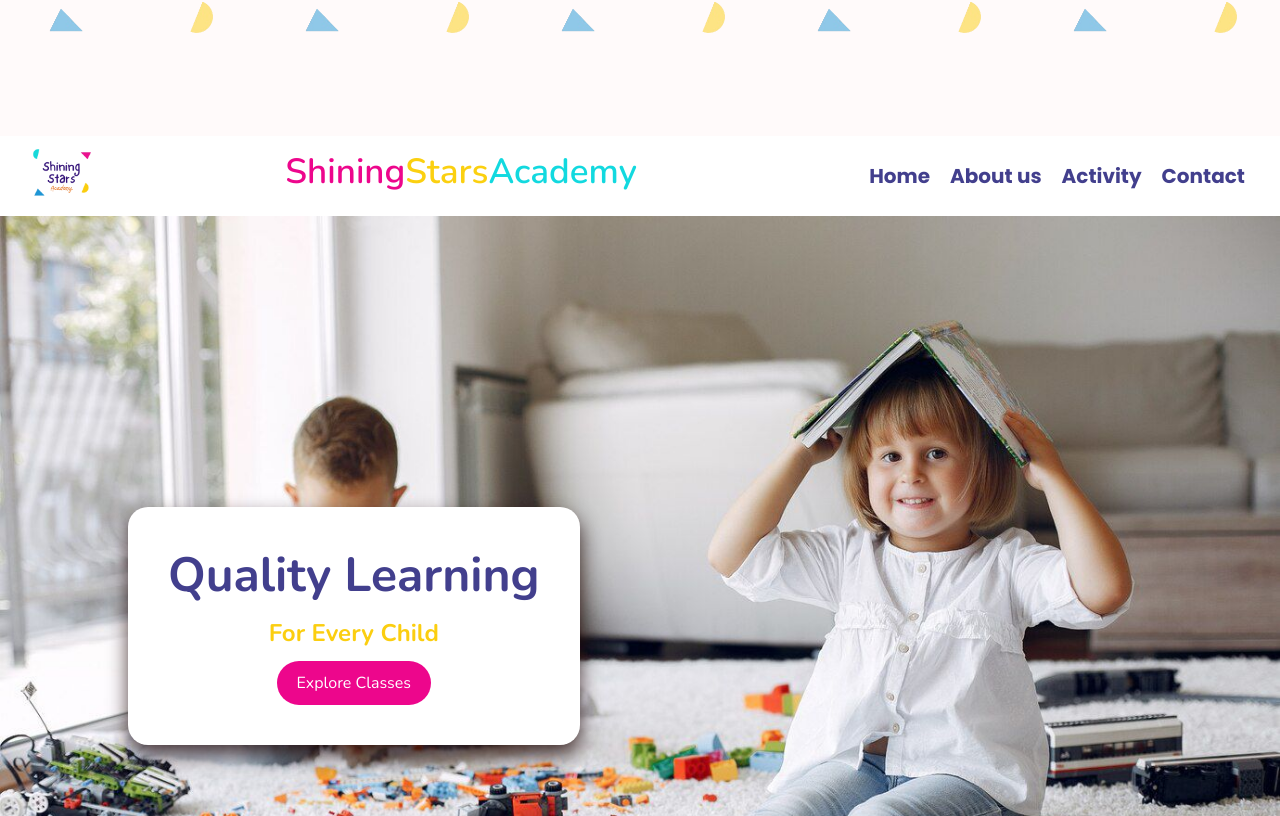
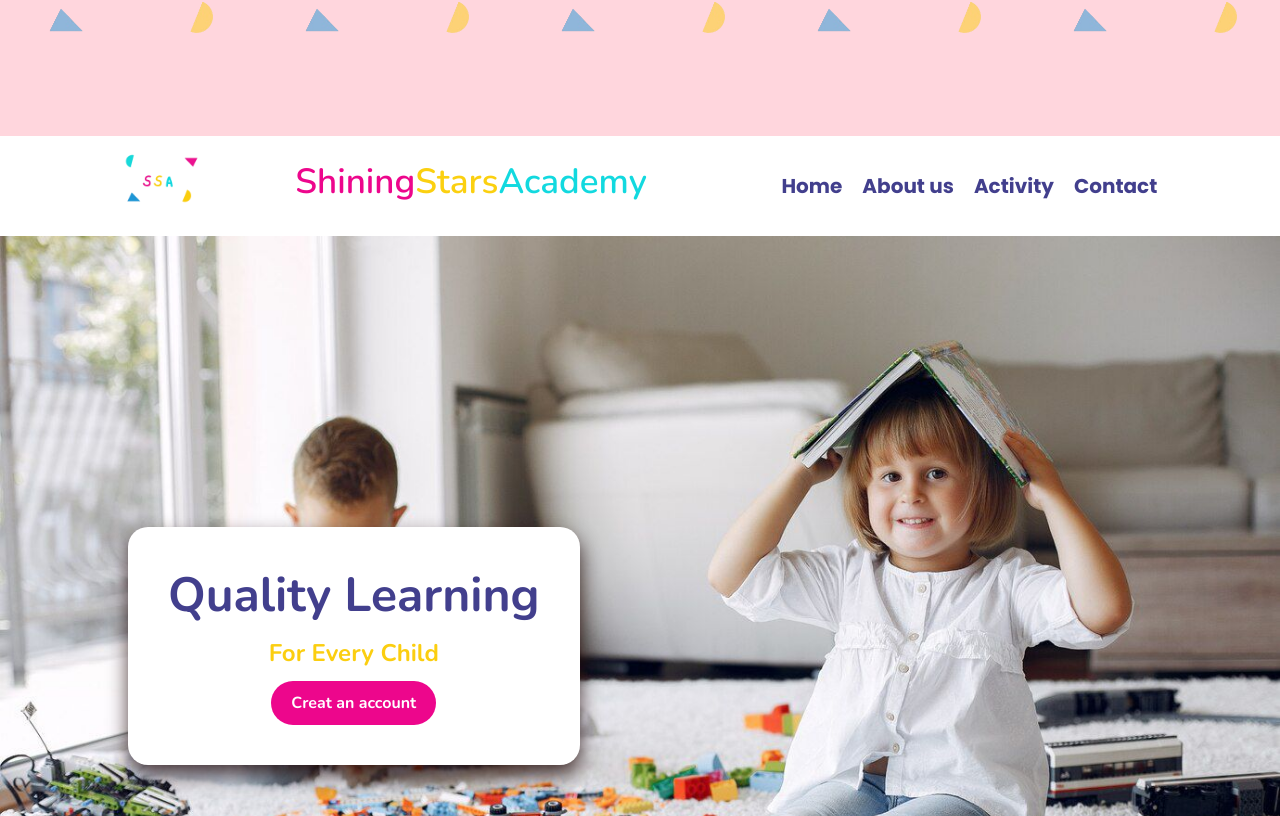
Before and after one commit to mohammad-ziadeh/react-project-final, a React (Vite) app: page / in a window 1280 px wide. Shown: the part 1464-2280 px from the top of the page. Built offline with nearby package versions, Linux system fonts and the light colour scheme; a web font is replaced by a local one.

Commit message:
first commit

```diff
--- a/src/App.jsx
+++ b/src/App.jsx
@@ -17,7 +17,7 @@ export default function App() {
       <Navbar/>
       <Hero/>
       <About />
-      <FloatButton.BackTop />
+      <FloatButton.BackTop  />
       <Activity />
       <Contact />
       <Footer />
--- a/src/pages/aboutUs/about.jsx
+++ b/src/pages/aboutUs/about.jsx
@@ -20,6 +20,7 @@ function About() {
       <div className="grid">
         <div class="flex3">
           <div>
+
             <IoIosHome
               style={{
                 color: "white",
--- a/src/pages/hero section/hero section.jsx
+++ b/src/pages/hero section/hero section.jsx
@@ -7,7 +7,7 @@ function Hero() {
       <div className="hero-content">
         <h1 className="hero-title" style={{fontFamily: "Nunito"}}>Quality Learning</h1>
         <p className="hero-subtitle" style={{fontFamily: "Nunito"}}>For Every Child</p>
-        <button className="hero-button" style={{fontFamily: "Nunito"}}>Explore Classes</button>
+        <button className="hero-button" style={{fontFamily: "Nunito"}}>Creat an account </button>
         <div className="hero-image"></div>
       </div>
     </div>
--- a/src/pages/hero section/rawan1.css
+++ b/src/pages/hero section/rawan1.css
@@ -46,6 +46,7 @@
   border-radius: 30px;
   padding: 10px 20px;
   font-size: 15x;
+  font-weight: bold;
   cursor: pointer;
   transition: background-color 0.3s ease;
 }
--- a/src/pages/login/log.css
+++ b/src/pages/login/log.css
@@ -38,6 +38,7 @@ body {
   max-width: 100%;
   /* height:100vh; */
   height: calc(100vh - 0.1px);
+  background-color:rgba(255, 192, 203, 0.61) ;
 }
 
 .overlay {
--- a/src/pages/navbar/rawan2.css
+++ b/src/pages/navbar/rawan2.css
@@ -6,15 +6,16 @@
 .navbar {
   position: sticky;
   display: flex;
-  justify-content: space-between;
+  justify-content: space-evenly;
   align-items: center;
   padding: 0px 20px;
   background-color: white;
 }
 .logo {
-  width: 80px;
-  height: 80px;
+  width: 100px;
+  height: 100px;
   border-radius: 50%;
+
 }
 
 .span1 {
```
Also changed, not shown: public/img/logo.png.
